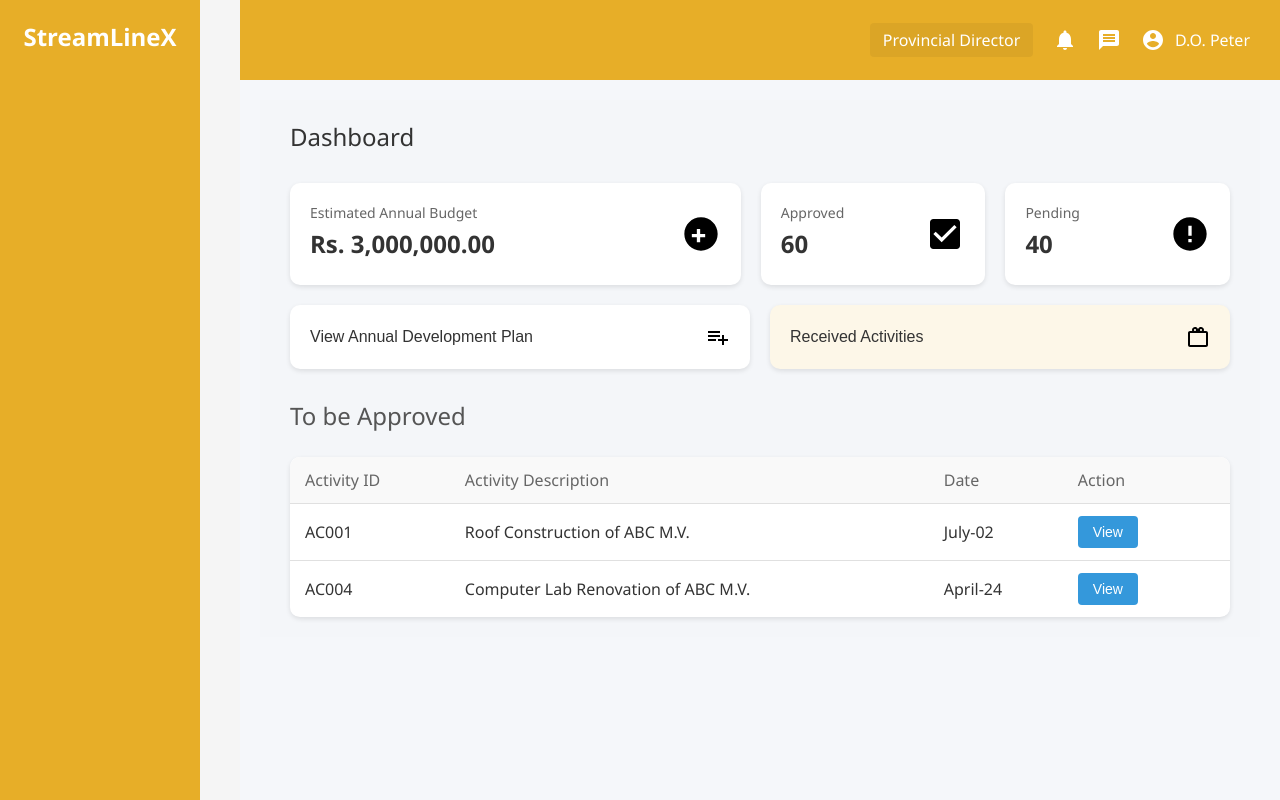
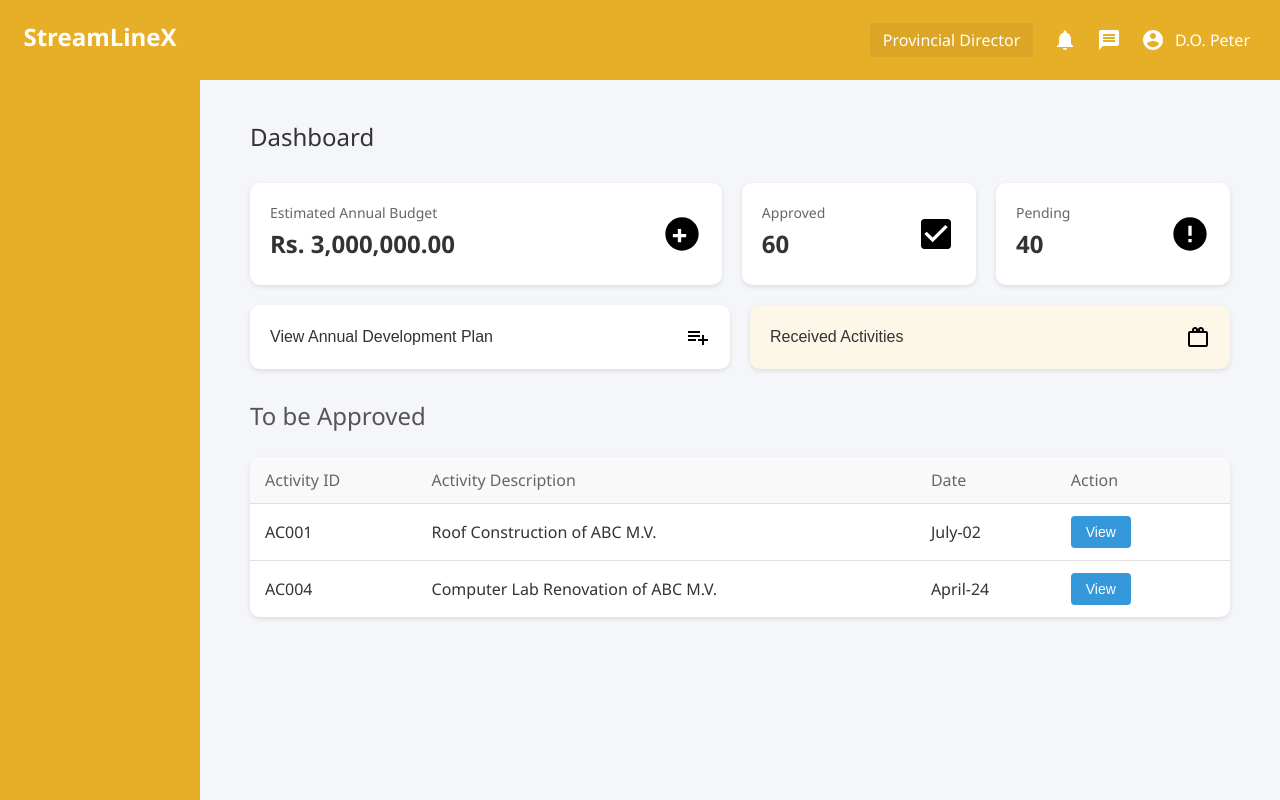
Before and after one commit to wellitzokays211/StreamLineX, a React (Create React App) app in the folder streamline-x/: page / in a window 1280 px wide. Both pictures are taken after a click on the element 786 px from the left and 463 px from the top of the page. Built offline with nearby package versions, Linux system fonts and the light colour scheme.

Commit message:
07-04-2025 18:12

```diff
--- a/streamline-x/src/CommonStyling.css
+++ b/streamline-x/src/CommonStyling.css
@@ -44,8 +44,8 @@
 
   .main-content {
     flex: 1;
-    margin-left: 240px;
-    width: calc(100% - 240px);
+    margin-left: 200px;
+    width: calc(100% - 200px);
     display: flex;
     flex-direction: column;
     margin-top: 0;
--- a/streamline-x/src/Header.jsx
+++ b/streamline-x/src/Header.jsx
@@ -12,7 +12,7 @@ export const Sidebar = ({ onHomeClick, currentRole }) => {
   // Adding the role as a class to apply the right styling
   return (
     <div className={`sidebar ${currentRole}`}>
-      <div className="logo"onClick={onHomeClick}>StreamLineX</div>
+      <div className="logo"onClick={onHomeClick} style={{ cursor: 'pointer' }}>StreamLineX</div>
     </div>
   );
 };
--- a/streamline-x/src/dev_officer/ActivityList.jsx
+++ b/streamline-x/src/dev_officer/ActivityList.jsx
@@ -71,7 +71,7 @@ const ActivityList = ({ onBack }) => {
                     <td>{activity.description}</td>
                     <td>{activity.district}</td>
                     <td>
-                      <button className="view-button">View</button>
+                      <button className="view-button" onClick={() => onViewActivity(activity)} >View</button>
                     </td>
                   </tr>
                 ))}
```
